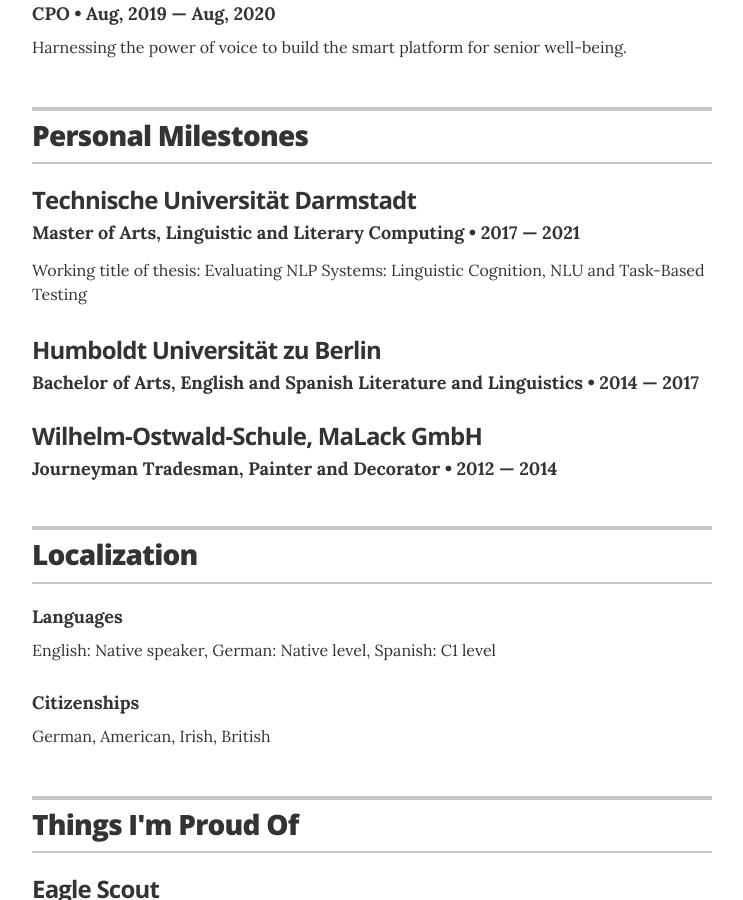
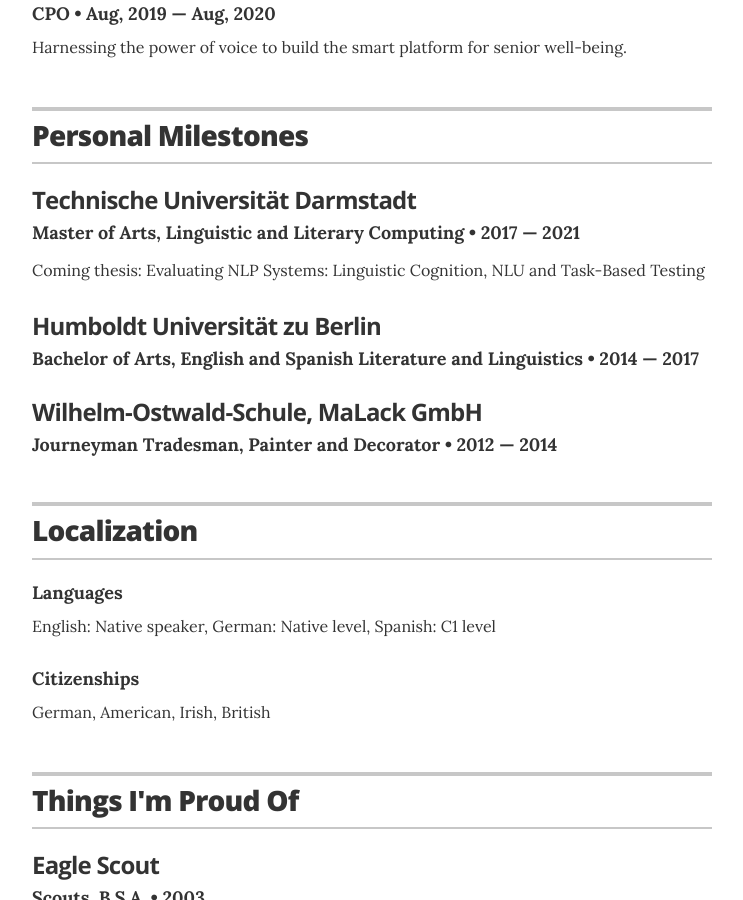
Before and after one commit to BrianInGermany/brian-profile, a Jekyll site: the page built from index.html, in a window 1280 px wide and 900 px high, scrolled down 679 px. Shown: the whole window, without its empty margins (268-1011 px from the left). Built offline with Jekyll 4.4.1, drawn with Linux system fonts in a browser that asks for light colours.

Commit message:
change thesis intro

```diff
--- a/_data/education.yml
+++ b/_data/education.yml
@@ -4,7 +4,7 @@
   year: 2017 &mdash; 2021
   # awards:
   #   - award: Summa Cumme Laude graduate
-  summary: "Working title of thesis: Evaluating NLP Systems: Linguistic Cognition, NLU and Task-Based Testing"
+  summary: "Coming thesis: Evaluating NLP Systems: Linguistic Cognition, NLU and Task-Based Testing"
 
 - degree: Bachelor of Arts, English and Spanish Literature and Linguistics
   uni: Humboldt Universität zu Berlin
```
